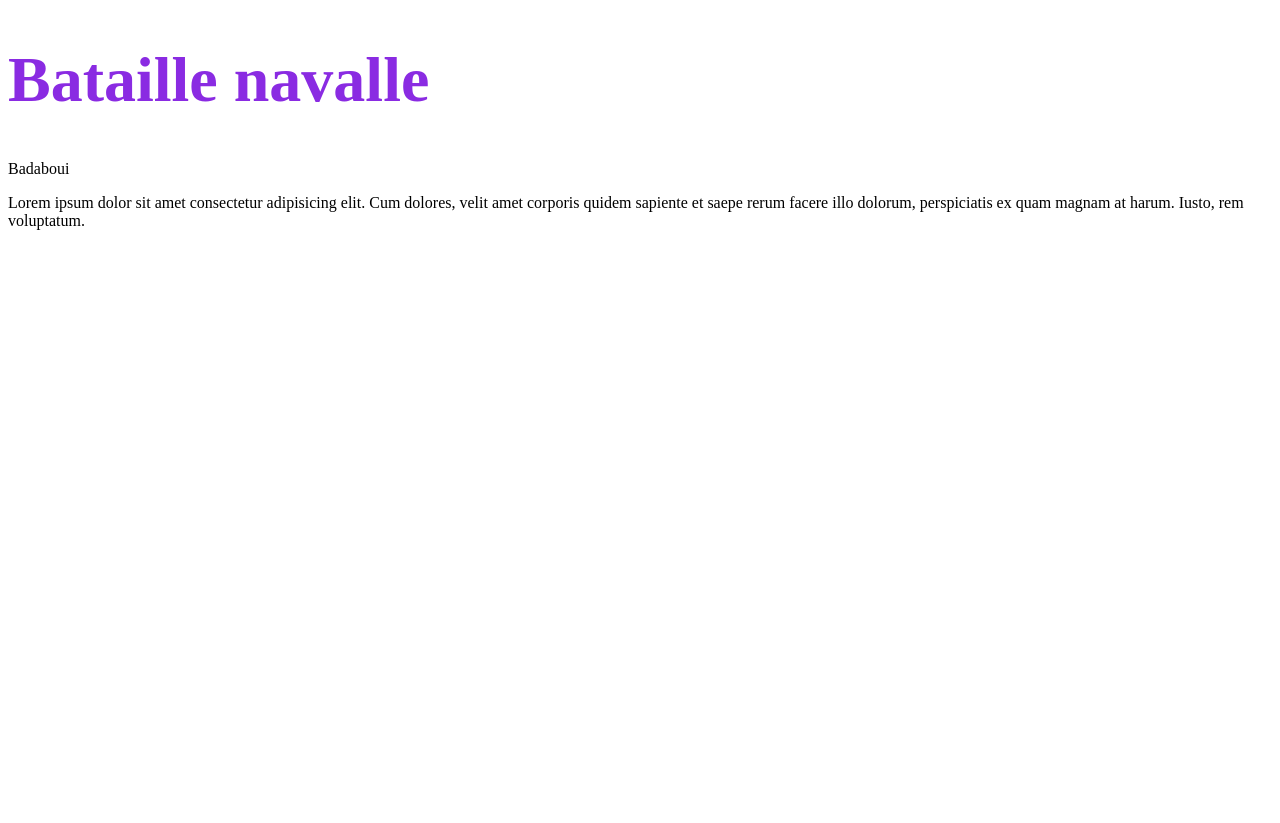
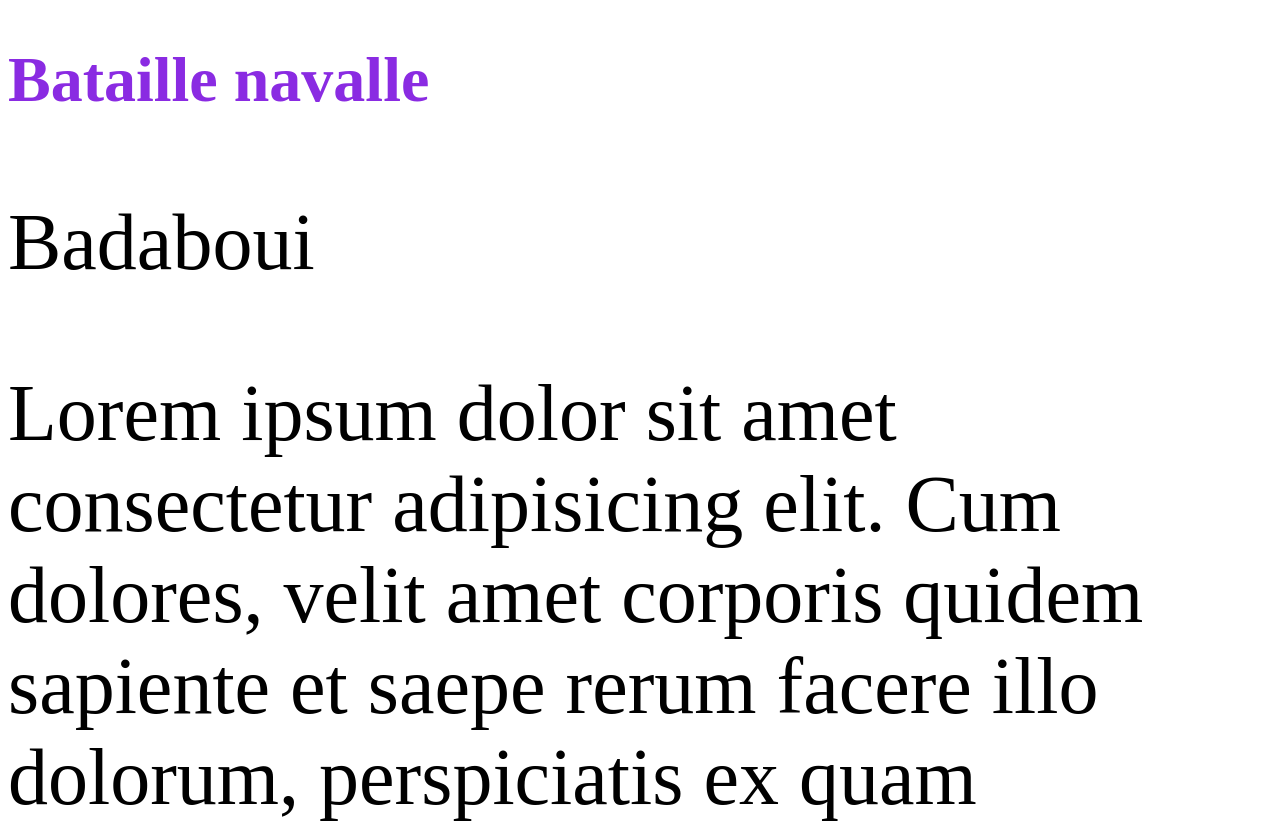
Before and after one commit to Khoboyard/bataille-navale-en-ligne, a plain HTML site: page index.html in a window 1280 px wide. Shown: the top 823 px of the page. Before the commit the page ends 800 px from the top, so only its background shows below. Drawn offline with Linux system fonts and the light colour scheme.

Commit message:
agrandir le p

```diff
--- a/css/style.css
+++ b/css/style.css
@@ -2,3 +2,6 @@ h1 {
     color: blueviolet;
     font-size: 4em;
 }
+p{
+    font-size: 5em;
+}
```
